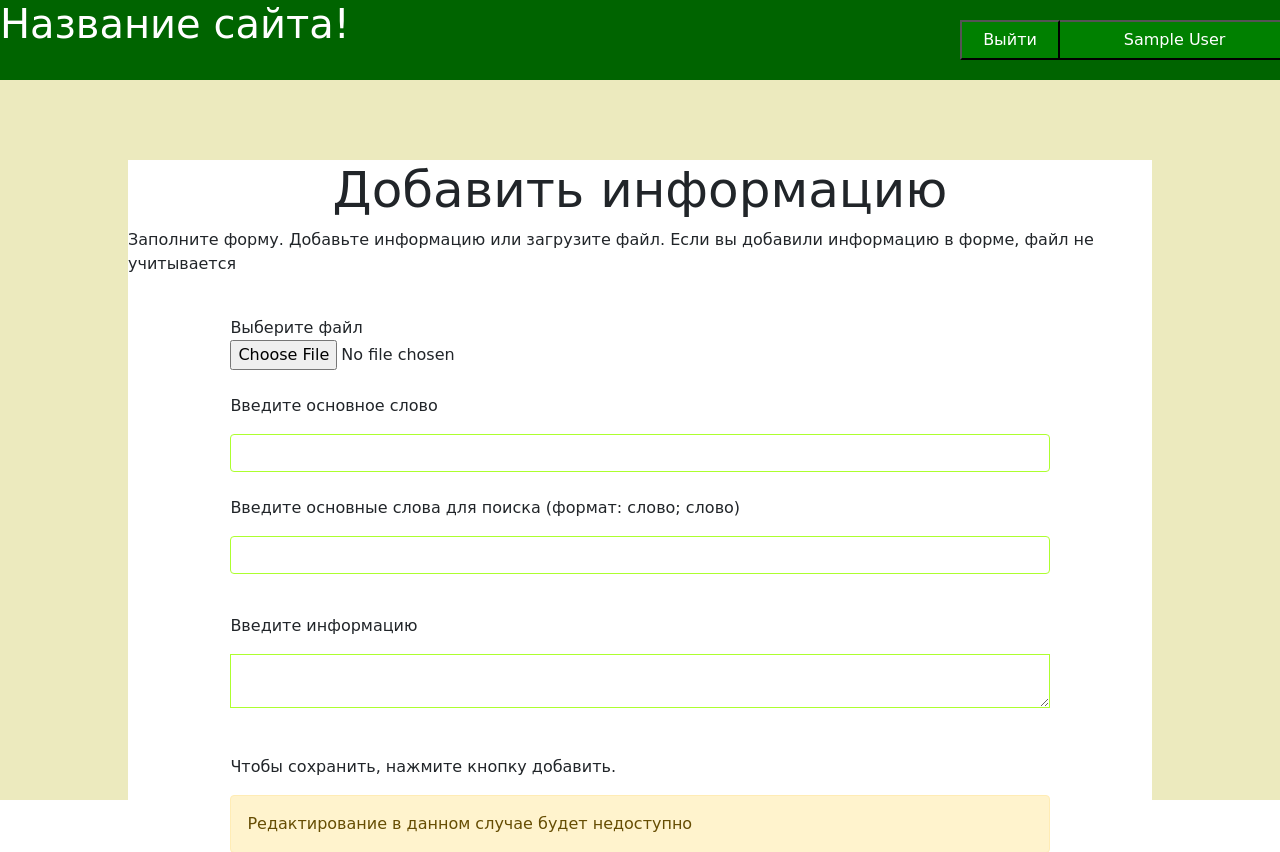
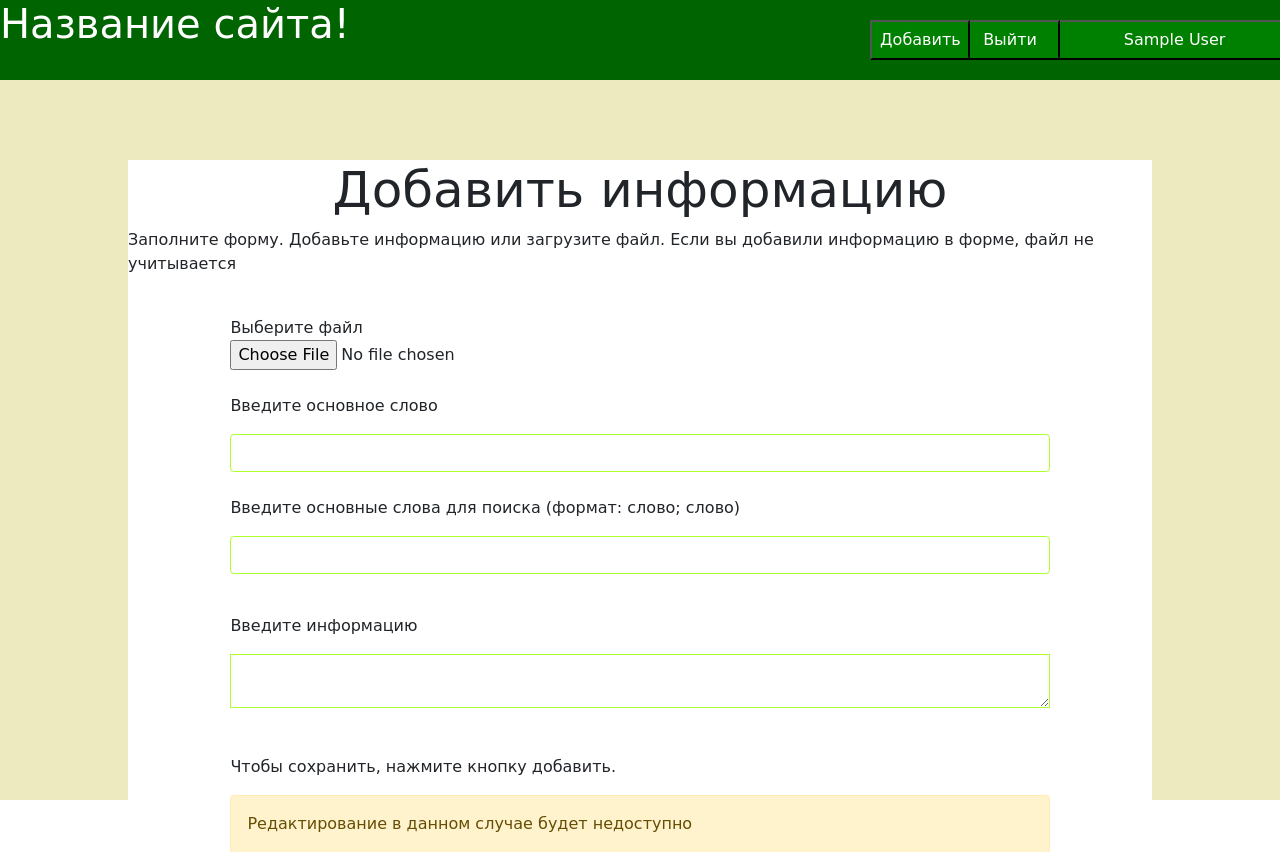
Before and after one commit to MarKGit2021/web_project, a Flask app: page /add-new/1 in a window 1280 px wide. Shown: the top 852 px of the page. Run offline with Flask 2, Linux system fonts and the light colour scheme; a user stored in the database is signed in; tables that the repository leaves empty hold one stand-in row (values such as "Sample post"); some libraries are stand-ins or nearby versions.

Commit message:
Добавила кнопочку

```diff
--- a/templates/headline.html
+++ b/templates/headline.html
@@ -93,6 +93,8 @@
     {% if current_user.is_authenticated %}
     <a href="/my-office"><button class="register_button" style="color: white">{{ current_user.name }}</button></a>
     <a href="/logout"><button class="login_block_button" style="color: white">Выйти</button></a>
+    <a href="/add-new/Новая"><button class="login_block_button" style="left: 68%; color: white;">Добавить</button></a>
+
     {% else %}
         <a href="/register"><button class="register_button" style="color: white; font-size: 16px;">Зарегистрироваться</button></a>
         <a href="/login"><button class="login_block_button" style="color: white; font-size: 16px;">Войти</button></a>
```
